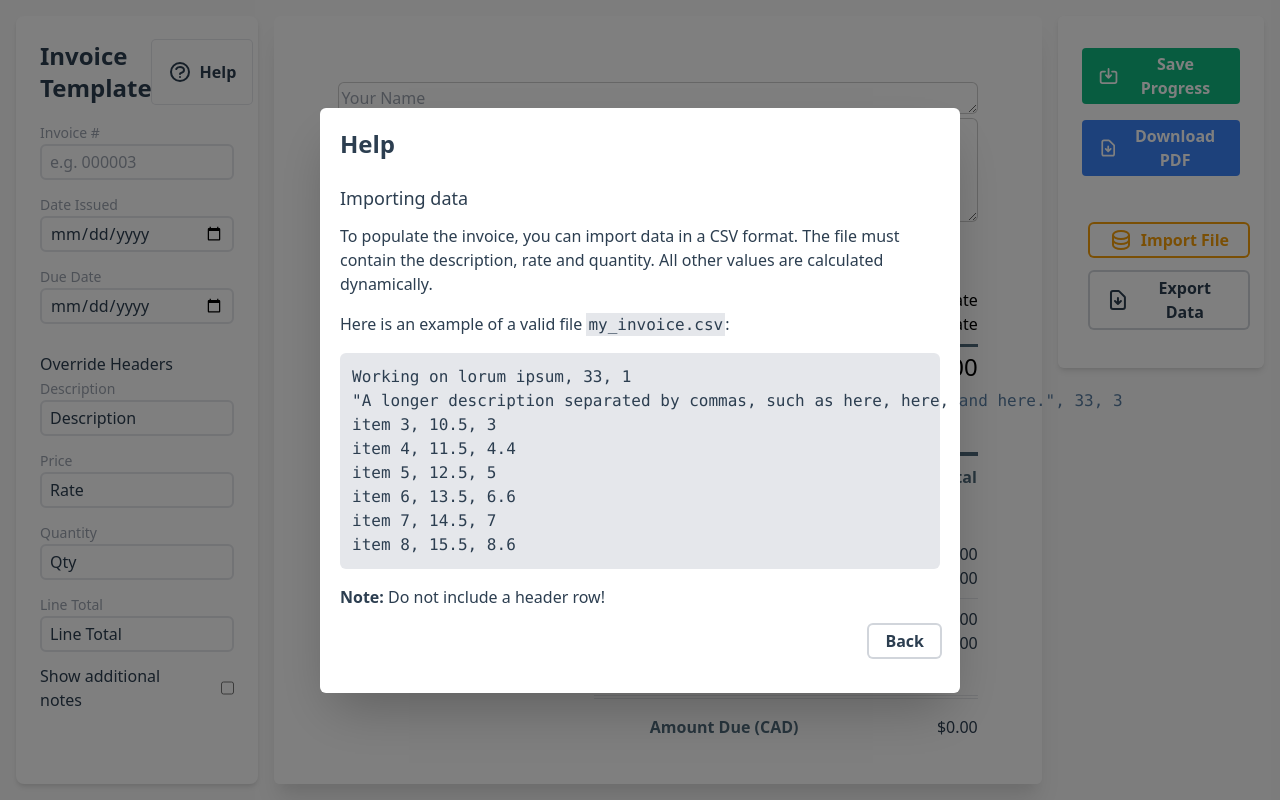
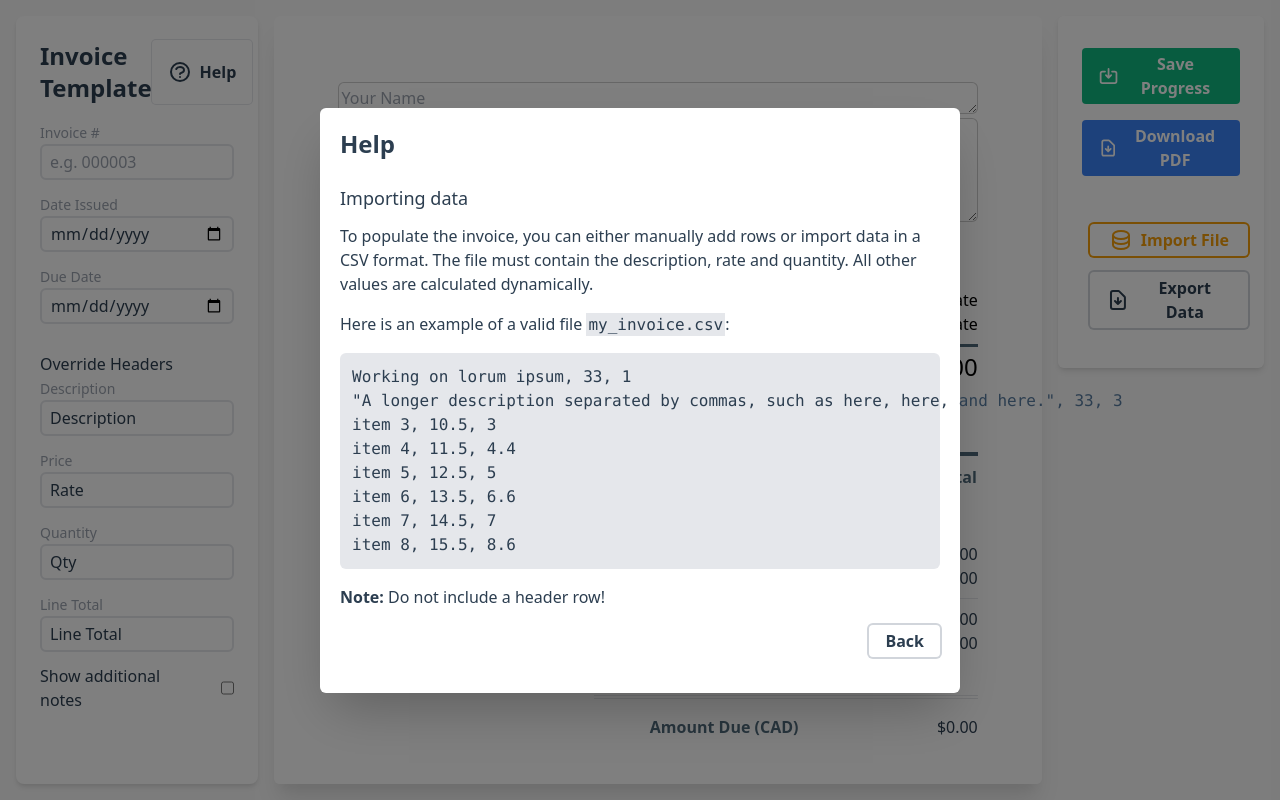
Before and after one commit to bill-ahmed/simple-invoice, a Vue app: page / in a window 1280 px wide. Both pictures are taken after a click on the button "Help". Built offline with nearby package versions, Linux system fonts and the light colour scheme.

Commit message:
update help notice

```diff
--- a/src/components/HelpModal.vue
+++ b/src/components/HelpModal.vue
@@ -7,7 +7,7 @@
 
       <h3> Importing data </h3>
       <p class="mb-4">
-        To populate the invoice, you can import data in a CSV format. The file must contain the description, rate and quantity.
+        To populate the invoice, you can either manually add rows or import data in a CSV format. The file must contain the description, rate and quantity.
         All other values are calculated dynamically.
       </p>
 
```
